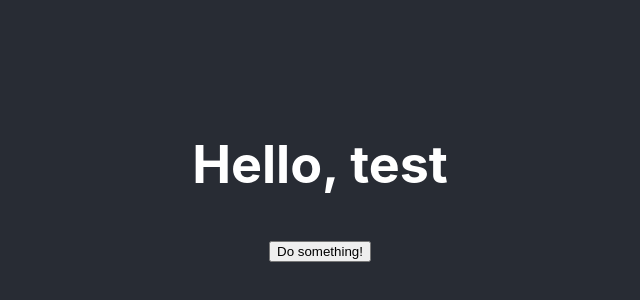
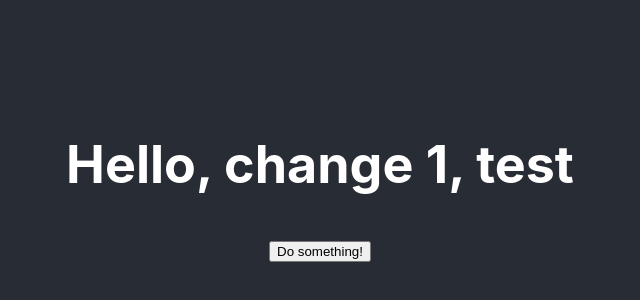
Before and after one commit to pauldaniv/react-hello-world, a React (Create React App) app: page / in a window 1280 px wide. Shown: the part 220-520 px from the top of the page, without its empty margins (320-960 px from the left). Built offline with nearby package versions, Linux system fonts and the light colour scheme.

Commit message:
Generic change

```diff
--- a/src/MyComponent.js
+++ b/src/MyComponent.js
@@ -2,7 +2,7 @@ import React from "react";
 
 class MyComponent extends React.Component {
   render() {
-    return <h1>Hello, {this.props.name}</h1>
+    return <h1>Hello, change 1, {this.props.name}</h1>
   }
 }
 
```
